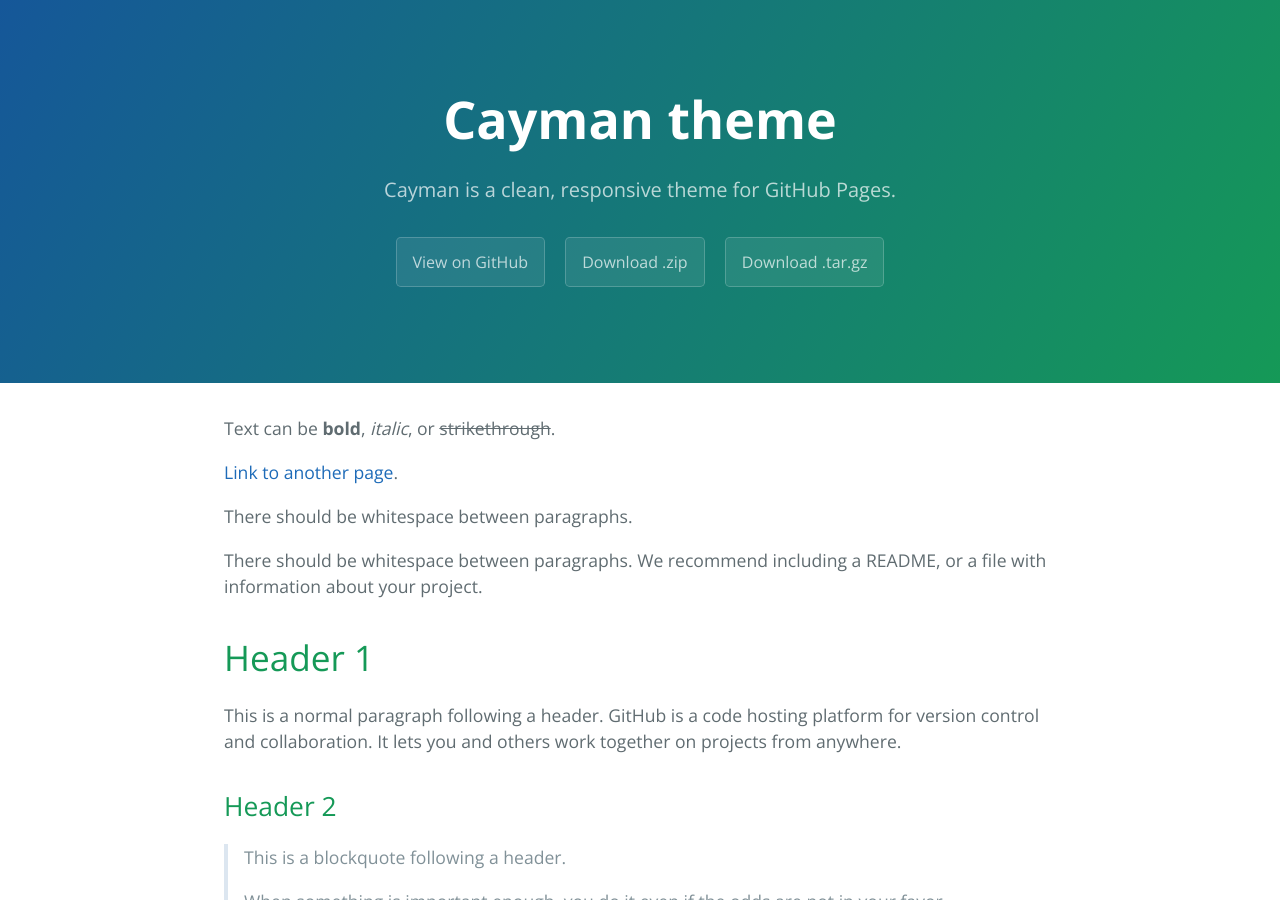
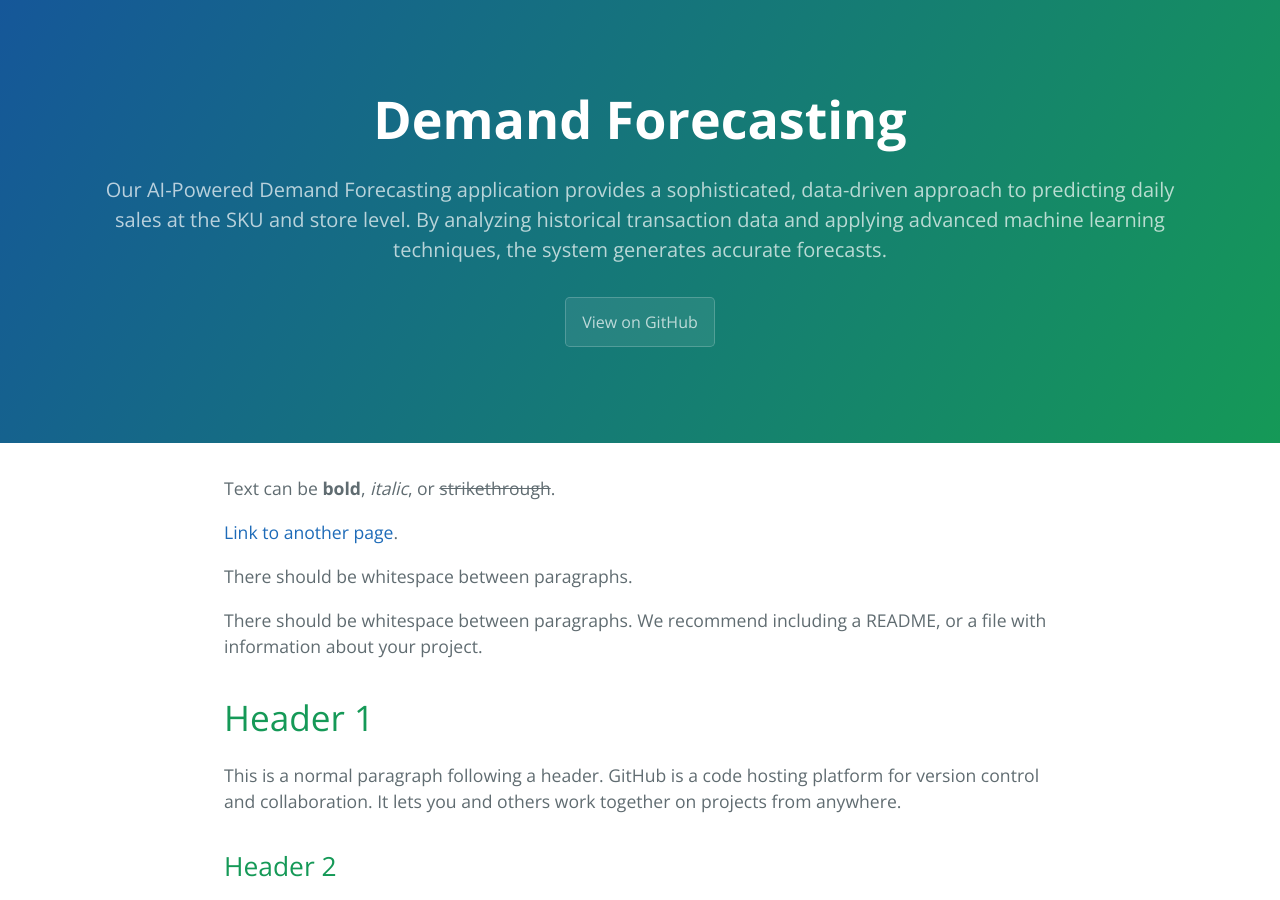
Before and after one commit to MastekRZ/demand_forecasting_app, a Jekyll site: the page built from index.md, in a window 1280 px wide and 900 px high. Built offline with Jekyll 4.4.1, drawn with Linux system fonts in a browser that asks for light colours.

Commit message:
Update _config.yml

```diff
--- a/_config.yml
+++ b/_config.yml
@@ -1,5 +1,5 @@
-title: Cayman theme
-description: Cayman is a clean, responsive theme for GitHub Pages.
-show_downloads: true
+title: Demand Forecasting
+description: Our AI-Powered Demand Forecasting application provides a sophisticated, data-driven approach to predicting daily sales at the SKU and store level. By analyzing historical transaction data and applying advanced machine learning techniques, the system generates accurate forecasts.
+show_downloads: false
 google_analytics:
 theme: jekyll-theme-cayman
```
